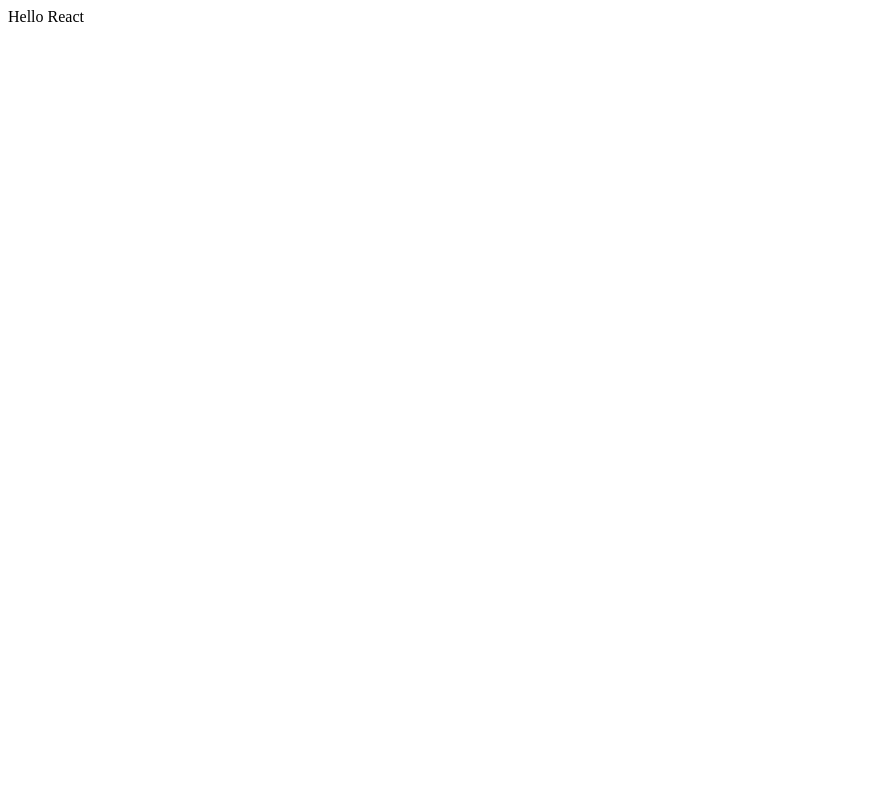
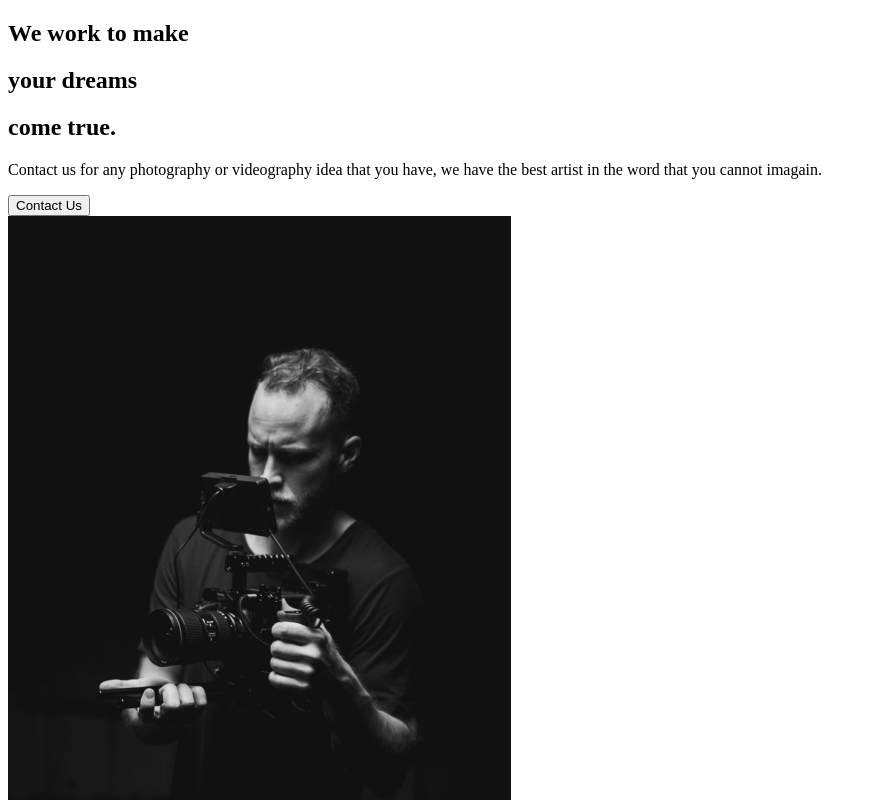
Before and after one commit to navidabdi/portfolio-react, a React (Create React App) app: page / in a window 1280 px wide. Shown: the top 800 px of the page, without its empty margins (0-876 px from the left). Built offline with nearby package versions, Linux system fonts and the light colour scheme.

Commit message:
2. About Section

```diff
--- a/src/App.js
+++ b/src/App.js
@@ -1,7 +1,12 @@
 import react from "react";
-
+// Import Pages
+import AboutUs from "./pages/AboutUs";
 function App() {
-  return <div className="App">Hello React</div>;
+  return (
+    <div className="App">
+      <AboutUs />
+    </div>
+  );
 }
 
 export default App;
--- /dev/null
+++ b/src/components/AboutSection.js
@@ -0,0 +1,33 @@
+import react from "react";
+import home1 from "../img/home1.png";
+const AboutSection = () => {
+  return (
+    <div className="about">
+      <div className="description">
+        <div className="title">
+          <div className="hide">
+            <h2>We work to make</h2>
+          </div>
+          <div className="hide">
+            <h2>
+              your <span>dreams</span>
+            </h2>
+          </div>
+          <div className="hide">
+            <h2>come true.</h2>
+          </div>
+        </div>
+        <p>
+          Contact us for any photography or videography idea that you have, we
+          have the best artist in the word that you cannot imagain.
+        </p>
+        <button>Contact Us</button>
+      </div>
+      <div className="image">
+        <img src={home1} alt="guy with a camera" />
+      </div>
+    </div>
+  );
+};
+
+export default AboutSection;
--- /dev/null
+++ b/src/pages/AboutUs.js
@@ -0,0 +1,8 @@
+import react from "react";
+// Import The About Page Components
+import AboutSection from "../components/AboutSection";
+const AboutUs = () => {
+  return <AboutSection />;
+};
+
+export default AboutUs;
```
